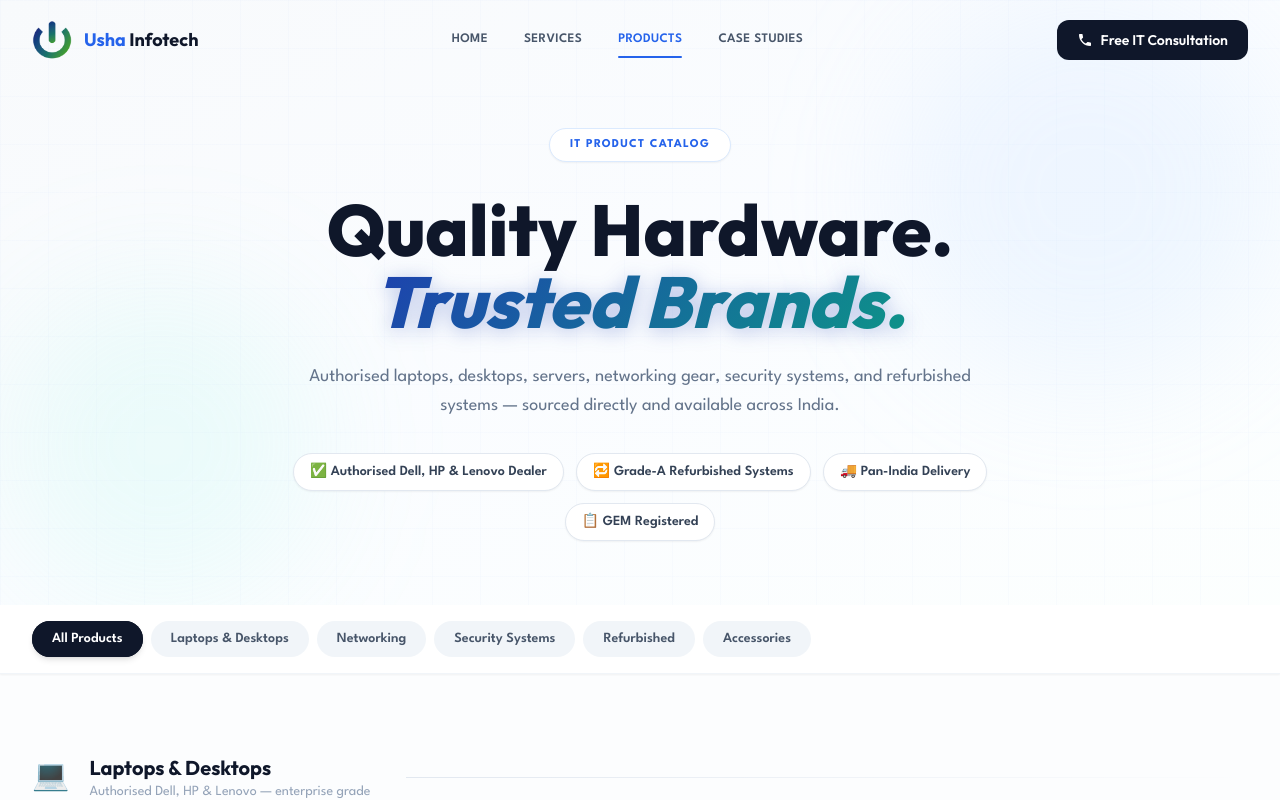
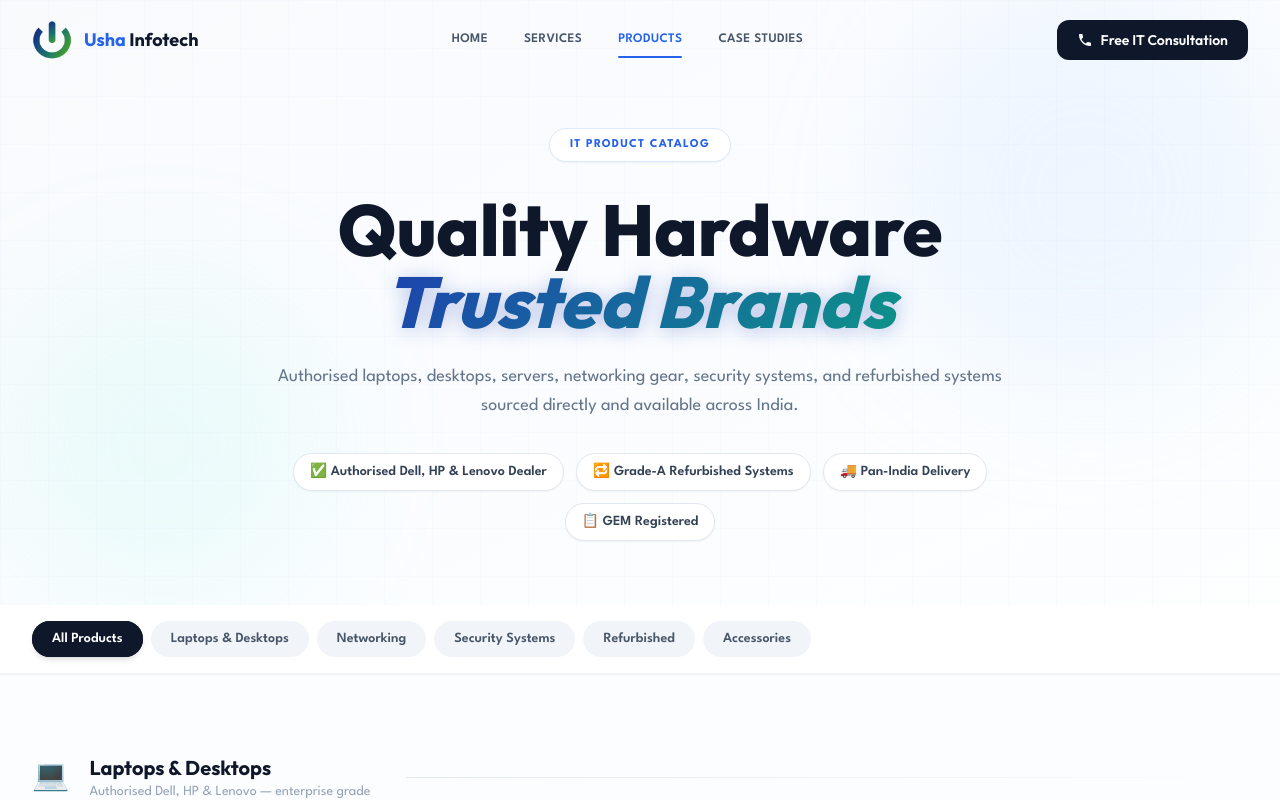
Before and after one commit to omaherrao25/usha-infotech, a React (Vite) app: page /products in a window 1280 px wide. Shown: the top 800 px of the page. Built offline with nearby package versions, Linux system fonts and the light colour scheme.

Commit message:
cuting "f" fix ....lline arrage of pages hero

```diff
--- a/src/components/PageHero.jsx
+++ b/src/components/PageHero.jsx
@@ -1,7 +1,7 @@
 import { motion } from 'framer-motion'
 import { fadeUp } from '../animations/fadeUp'
 
-export default function PageHero({ label, title, accent, subtitle, badges = [] }) {
+export default function PageHero({ label, title, accent, subtitle, subtitleLine2, badges = [] }) {
   return (
     <section className="relative pt-32 pb-16 overflow-hidden">
       <div className="absolute inset-0 bg-gradient-to-br from-slate-50 via-blue-50/30 to-teal-50/20" />
@@ -19,12 +19,13 @@
 
           <h1 className="font-display font-black text-4xl sm:text-5xl lg:text-6xl xl:text-7xl text-slate-900 leading-tight mb-6">
             {title}{' '}
-            {accent && <span className="gradient-text italic">{accent}</span>}
+            {accent && <span className="gradient-text italic px-4 overflow-visible inline-block">{accent}</span>}
           </h1>
 
           {subtitle && (
-            <p className="text-lg text-slate-500 leading-relaxed max-w-2xl mx-auto mb-8">
+            <p className="text-lg text-slate-500 leading-relaxed max-w-4xl mx-auto mb-8">
               {subtitle}
+              {subtitleLine2 && <><br />{subtitleLine2}</>}
             </p>
           )}
 
--- a/src/pages/CaseStudies.jsx
+++ b/src/pages/CaseStudies.jsx
@@ -148,7 +148,7 @@
       <PageHero
         label="Client Success Stories"
         title="500+ Businesses"
-        accent="Transformed."
+        accent="Transformed"
         subtitle="Real deployments. Real savings. Real uptime. See how Usha Infotech has solved enterprise IT challenges across India."
         badges={['🏪 Retail', '🎬 Media', '🏭 Manufacturing', '🎓 Education', '📡 Networking']}
       />
--- a/src/pages/Home.jsx
+++ b/src/pages/Home.jsx
@@ -125,7 +125,7 @@
             </div>
             <h2 className="font-display font-black text-4xl lg:text-5xl xl:text-6xl text-slate-900 leading-tight mb-6">
               500+ Businesses<br />
-              <span className="gradient-text italic">Transformed.</span>
+              <span className="gradient-text italic px-4 overflow-visible inline-block">Transformed.</span>
             </h2>
             <p className="text-slate-500 text-base leading-relaxed mb-8">
               99.9% uptime guaranteed · 40% average cost savings · Zero-downtime migrations · 25 years trusted
@@ -310,7 +310,7 @@
             <span className="section-label">Our Story</span>
             <h2 className="font-display font-black text-4xl lg:text-5xl xl:text-6xl text-slate-900 leading-tight mb-6">
               Built on one promise<br />
-              <span className="gradient-text italic">since 2000.</span>
+              <span className="gradient-text italic px-4 overflow-visible inline-block">since 2000.</span>
             </h2>
             <p className="text-slate-500 text-base leading-relaxed mb-6">
               What started as a small computer shop in Nashik has grown into a leading pan-India IT solutions provider. For over 25 years, our journey has been defined by a relentless focus on reliability and customer-first service.
--- a/src/pages/Products.jsx
+++ b/src/pages/Products.jsx
@@ -92,9 +92,10 @@
     <>
       <PageHero
         label="IT Product Catalog"
-        title="Quality Hardware."
-        accent="Trusted Brands."
-        subtitle="Authorised laptops, desktops, servers, networking gear, security systems, and refurbished systems — sourced directly and available across India."
+        title="Quality Hardware"
+        accent="Trusted Brands"
+        subtitle="Authorised laptops, desktops, servers, networking gear, security systems, and refurbished systems"
+        subtitleLine2="sourced directly and available across India."
         badges={[
           '✅ Authorised Dell, HP & Lenovo Dealer',
           '🔁 Grade-A Refurbished Systems',
--- a/src/pages/Services.jsx
+++ b/src/pages/Services.jsx
@@ -65,7 +65,7 @@
         label="Our Expertise"
         title="Complete IT Services"
         accent="Under One Roof"
-        subtitle="From infrastructure setup to ongoing AMC support — we handle every layer of your IT, so you can focus on running your business."
+        subtitle="From infrastructure setup to ongoing AMC support we handle every layer of your IT, so you can focus on running your business."
         badges={[
           '🏢 Office Setup', '💻 Hardware Supply', '📷 Security Systems', '🌐 Networking', '🔄 Rentals', '🤝 B2B'
         ]}
```
